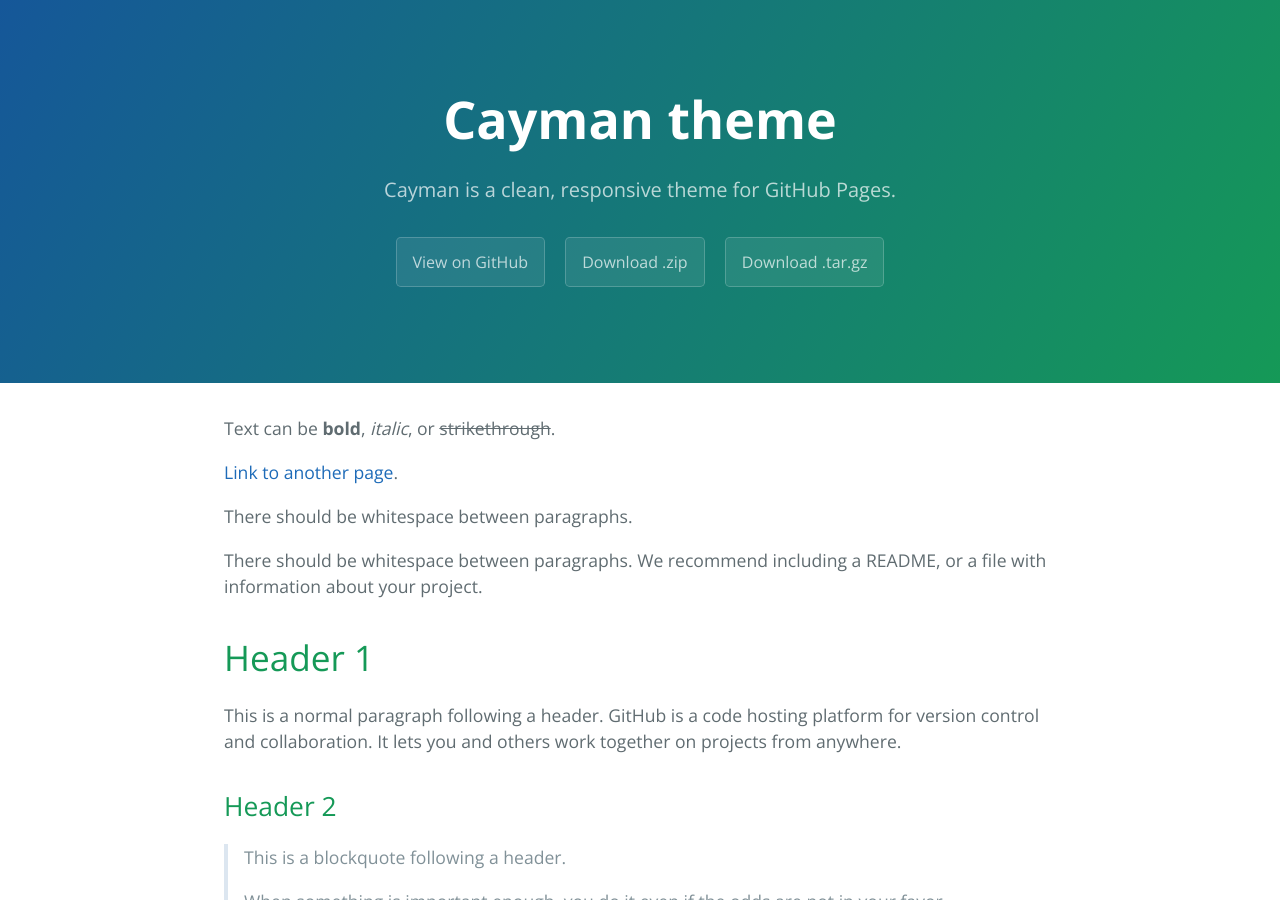
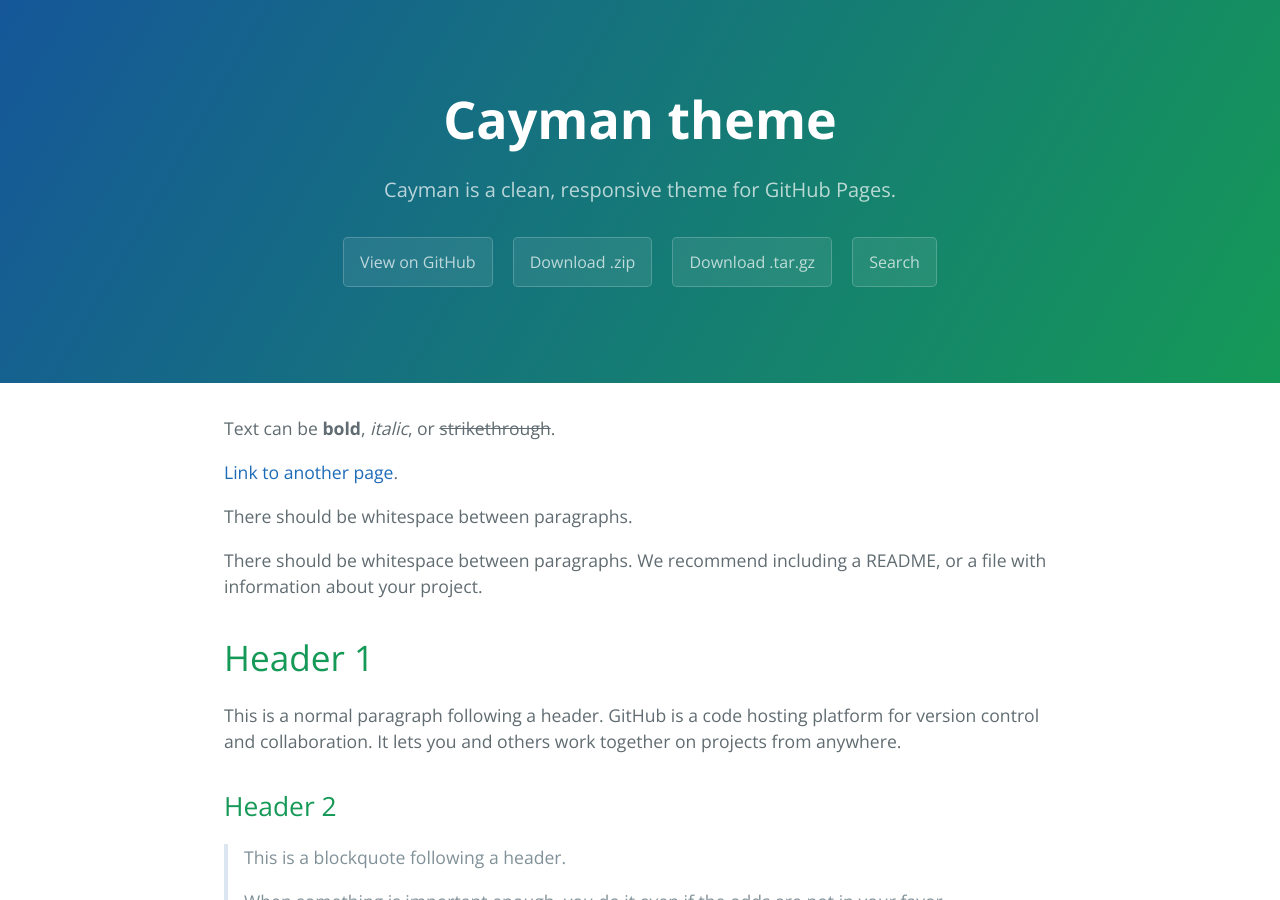
Before and after one commit to Jhelum-Ch/DataScience_IFT6758, a Jekyll site: the page built from index.md, in a window 1280 px wide and 900 px high. Built offline with Jekyll 4.4.1, drawn with Linux system fonts in a browser that asks for light colours.

Commit message:
Update default.html

```diff
--- a/_layouts/default.html
+++ b/_layouts/default.html
@@ -32,6 +32,7 @@
         <a href="{{ site.github.zip_url }}" class="btn">Download .zip</a>
         <a href="{{ site.github.tar_url }}" class="btn">Download .tar.gz</a>
       {% endif %}
+      <a href="https://google.com" class="btn">Search</a>
     </header>
 
     <main id="content" class="main-content" role="main">
```
